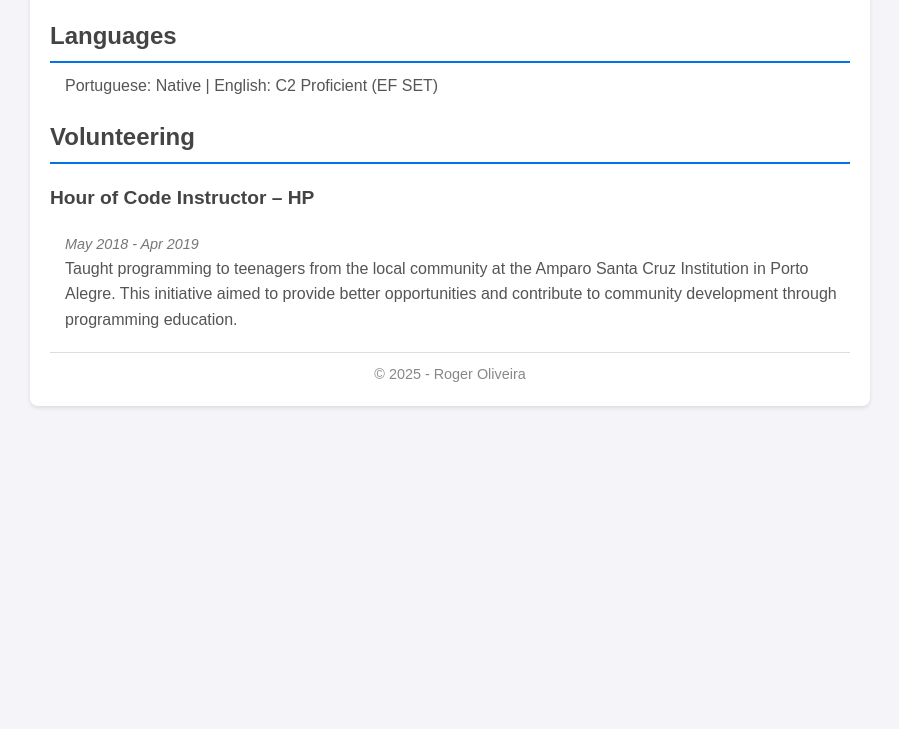
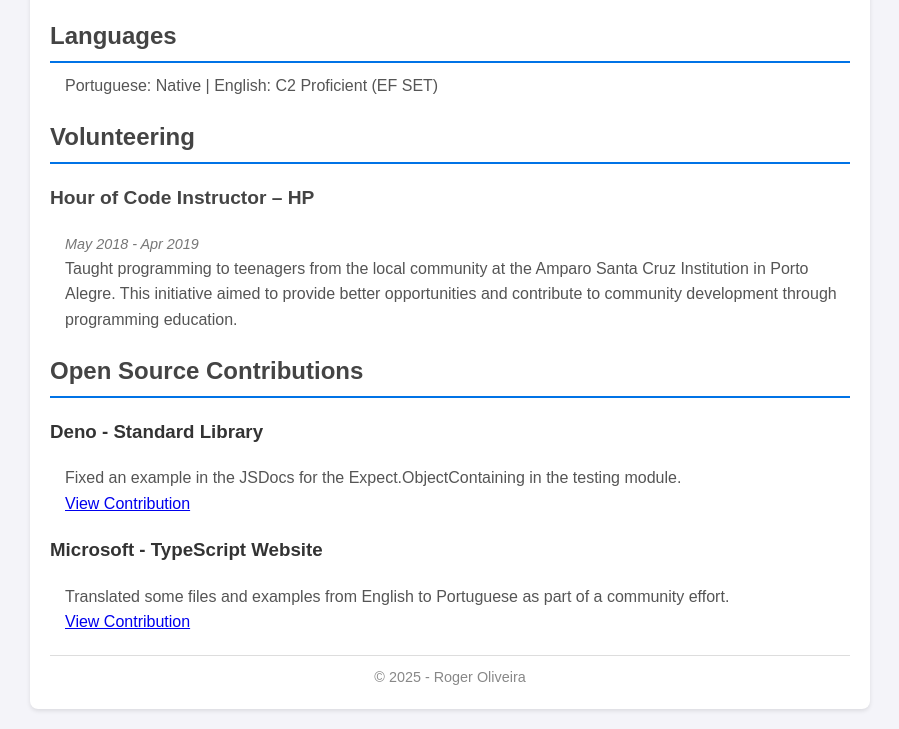
Before and after one commit to olaviolacerda/resume, a plain HTML site: page index.html in a window 1280 px wide. Shown: the part 3103-3832 px from the top of the page, without its empty margins (190-1089 px from the left). Before the commit the page ends 3529 px from the top, so only its background shows below. Drawn offline with Linux system fonts and the light colour scheme.

Commit message:
feat: add open source contributions section

```diff
--- a/data.json
+++ b/data.json
@@ -188,5 +188,17 @@
             "date": "May 2018 - Apr 2019",
             "description": "Taught programming to teenagers from the local community at the Amparo Santa Cruz Institution in Porto Alegre. This initiative aimed to provide better opportunities and contribute to community development through programming education."
         }
+    ],
+    "opensource": [
+        {
+            "project": "Deno - Standard Library",
+            "description": "Fixed an example in the JSDocs for the Expect.ObjectContaining in the testing module.",
+            "link": "https://github.com/denoland/std/pull/6357"
+        },
+        {
+            "project": "Microsoft - TypeScript Website",
+            "description": "Translated some files and examples from English to Portuguese as part of a community effort.",
+            "link": "https://github.com/microsoft/TypeScript-Website/pull/1054"
+        }
     ]
 }
--- a/index.html
+++ b/index.html
@@ -61,6 +61,13 @@
           <!-- Volunteering data will be dynamically loaded here -->
         </div>
       </section>
+
+      <section>
+        <h2>Open Source Contributions</h2>
+        <div id="opensource">
+          <!-- Open Source Contributions will be dynamically loaded -->
+        </div>
+      </section>
     </main>
 
     <footer>
--- a/script.js
+++ b/script.js
@@ -65,9 +65,17 @@ fetch("data.json")
             volunteeringContainer.appendChild(div);
         });
 
-        document.getElementById("languages").textContent = data.languages.join(
-            " | ",
-        );
+        const opensourceContainer = document.getElementById("opensource");
+        data.opensource.forEach((contribution) => {
+            const div = document.createElement("div");
+            div.innerHTML = `
+    <h3>${contribution.project}</h3>
+    <p>${contribution.description}</p>
+    <p><a href="${contribution.link}">View Contribution</a></p>
+  `;
+            opensourceContainer.appendChild(div);
+        });
+
         document.getElementById("footer").textContent = `© ${
             new Date().getFullYear()
         } - ${data.name}`;
```
